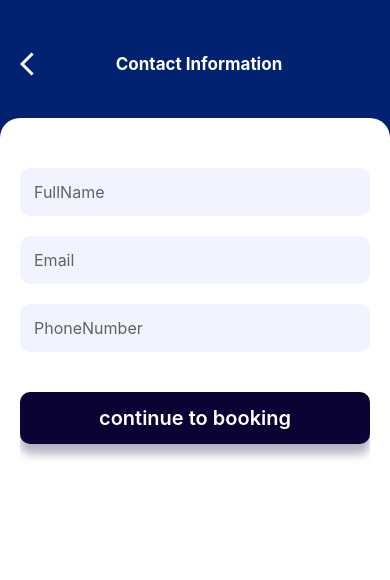
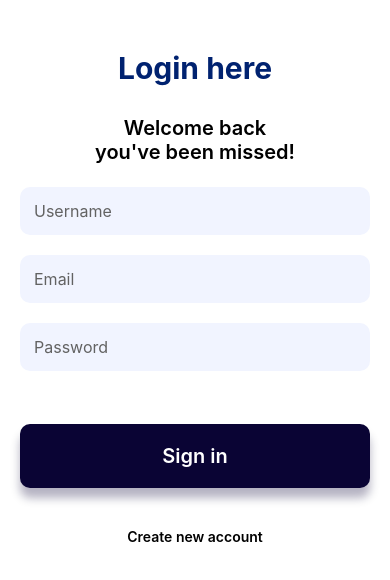
Before and after one commit to hacktiv8-kelompok1-fp3/hotel-reservation, a React Native app: screen /ContactInformation in a window 390 px wide. Shown: the top 580 px of the page. Built offline with nearby package versions, Linux system fonts and the light colour scheme.

Commit message:
top destination and user can see the list without login in

```diff
--- a/src/pages/ContactInformation/index.js
+++ b/src/pages/ContactInformation/index.js
@@ -1,4 +1,4 @@
-import React, { useCallback } from "react";
+import React, { useCallback, useEffect } from "react";
 import {
   View,
   StyleSheet,
@@ -25,6 +25,12 @@ import {
 
 const ContactInformation = ({ navigation }) => {
   const dispatch = useDispatch();
+  const { token } = useSelector((state) => state.authorization);
+  useEffect(() => {
+    if (!token) {
+      navigation.replace("Login");
+    }
+  }, [token]);
   const [form, setForm] = useForm({
     fullName: "",
     email: "",
--- a/src/pages/DetailHotel/index.js
+++ b/src/pages/DetailHotel/index.js
@@ -96,7 +96,7 @@ const DetailHotel = ({ navigation, route }) => {
         <View style={styles.containerBooking}>
           <View style={styles.booking}>
             <Text style={{ fontSize: 18, color: mainColors.white }}>
-              ${hotel.number_of_rooms}
+              {hotel.currency} {hotel.number_of_rooms}
             </Text>
             <Text
               style={{ fontSize: 12, color: mainColors.white, marginLeft: 5 }}
--- a/src/pages/Home/index.js
+++ b/src/pages/Home/index.js
@@ -22,14 +22,12 @@ import {
 } from "../../redux/reducer/slice-hotel";
 import mainColors from "../../utils/colors/index.js";
 const Home = ({ navigation }) => {
-  const { data: hotel } = useGetAllHotelsQuery();
-  const { data: cities } = useGetAllCitiesQuery();
+  const { data: hotel } = useGetAllHotelsQuery({ country: "id" });
+  const { data: cities } = useGetAllCitiesQuery({ country: "id" });
   const { token } = useSelector((state) => state.authorization);
   const [dataUser, setDataUser] = useState({});
   useEffect(() => {
-    if (!token) {
-      navigation.replace("Login");
-    } else {
+    if (token) {
       const parse = JSON.parse(Base64.decode(token));
       setDataUser(parse);
     }
@@ -42,6 +40,9 @@ const Home = ({ navigation }) => {
           backgroundColor={mainColors.white}
           barStyle="dark-content"
         />
+        {!token ? (
+          <></>
+        ) : (
           <View style={styles.header}>
             <Image
               source={require("../../assets/defaultUser.png")}
@@ -55,7 +56,7 @@ const Home = ({ navigation }) => {
                   fontSize: 15,
                 }}
               >
-              Hi, {dataUser.username}
+                {`Hi, ${dataUser.username}`}
               </Text>
               <Text
                 style={{
@@ -67,6 +68,8 @@ const Home = ({ navigation }) => {
               </Text>
             </View>
           </View>
+        )}
+
         <View
           style={{
             flexDirection: "row",
@@ -122,6 +125,7 @@ const styles = StyleSheet.create({
     paddingVertical: 20,
     flexDirection: "row",
     paddingHorizontal: 20,
+    marginTop: 15,
   },
   profileImage: {
     height: 50,
@@ -135,6 +139,7 @@ const styles = StyleSheet.create({
     flexDirection: "row",
     alignItems: "center",
     paddingHorizontal: 20,
+    marginTop: 50,
     borderRadius: 12,
   },
   title: {
--- a/src/pages/SplashScreen/index.js
+++ b/src/pages/SplashScreen/index.js
@@ -36,12 +36,12 @@ const slides = [
 ];
 
 const SplashScreen = ({ navigation }) => {
-  const { token } = useSelector((state) => state.authorization);
-  useEffect(() => {
-    if (token) {
-      navigation.replace("MainApp");
-    }
-  }, [token]);
+  // const { token } = useSelector((state) => state.authorization);
+  // useEffect(() => {
+  //   if (token) {
+  //     navigation.replace("MainApp");
+  //   }
+  // }, [token]);
   const [currentSlide, setCurrentSlide] = useState(0);
   const ref = useRef(null);
   const updateCurrentSlideIndex = (e) => {
@@ -98,7 +98,7 @@ const SplashScreen = ({ navigation }) => {
             <View style={{ height: 50 }}>
               <TouchableOpacity
                 style={styles.btn}
-                onPress={() => navigation.navigate("Login")}
+                onPress={() => navigation.navigate("MainApp")}
               >
                 <Text
                   style={{
--- a/src/redux/reducer/slice-hotel.js
+++ b/src/redux/reducer/slice-hotel.js
@@ -15,11 +15,12 @@ export const hotelsApi = createApi({
   }),
   endpoints: (builder) => ({
     getAllHotels: builder.query({
-      query: () => "static/hotels",
+      query: (queryParam) => `static/hotels?country=${queryParam?.country}`,
     }),
     getAllCities: builder.query({
-      query: () => "static/cities",
+      query: (queryParam) => `static/cities?country=${queryParam?.country}`,
     }),
+    // getSearch: builder.
   }),
 });
 
```
Lines whose indentation alone changed are shown as unchanged.
